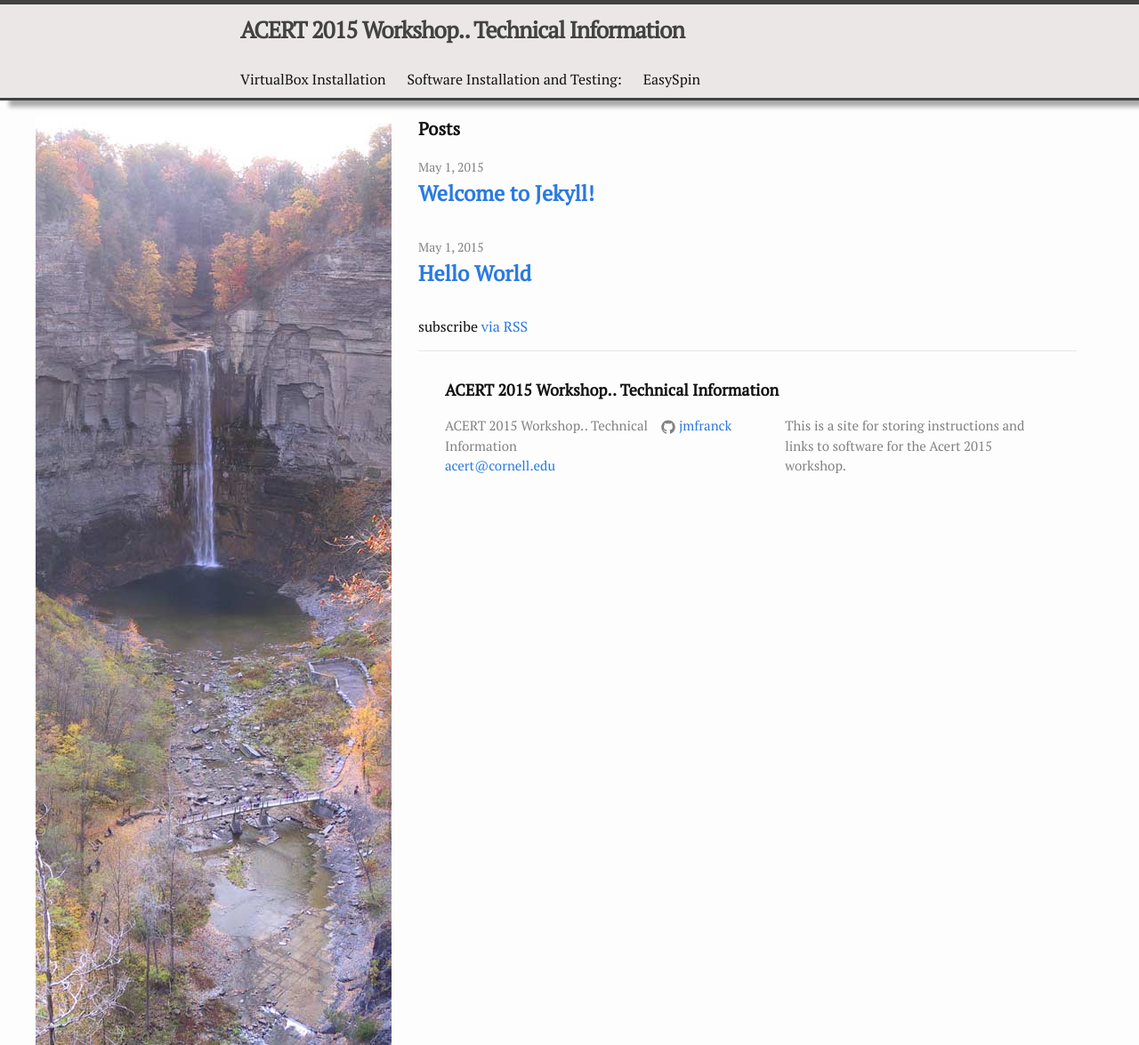
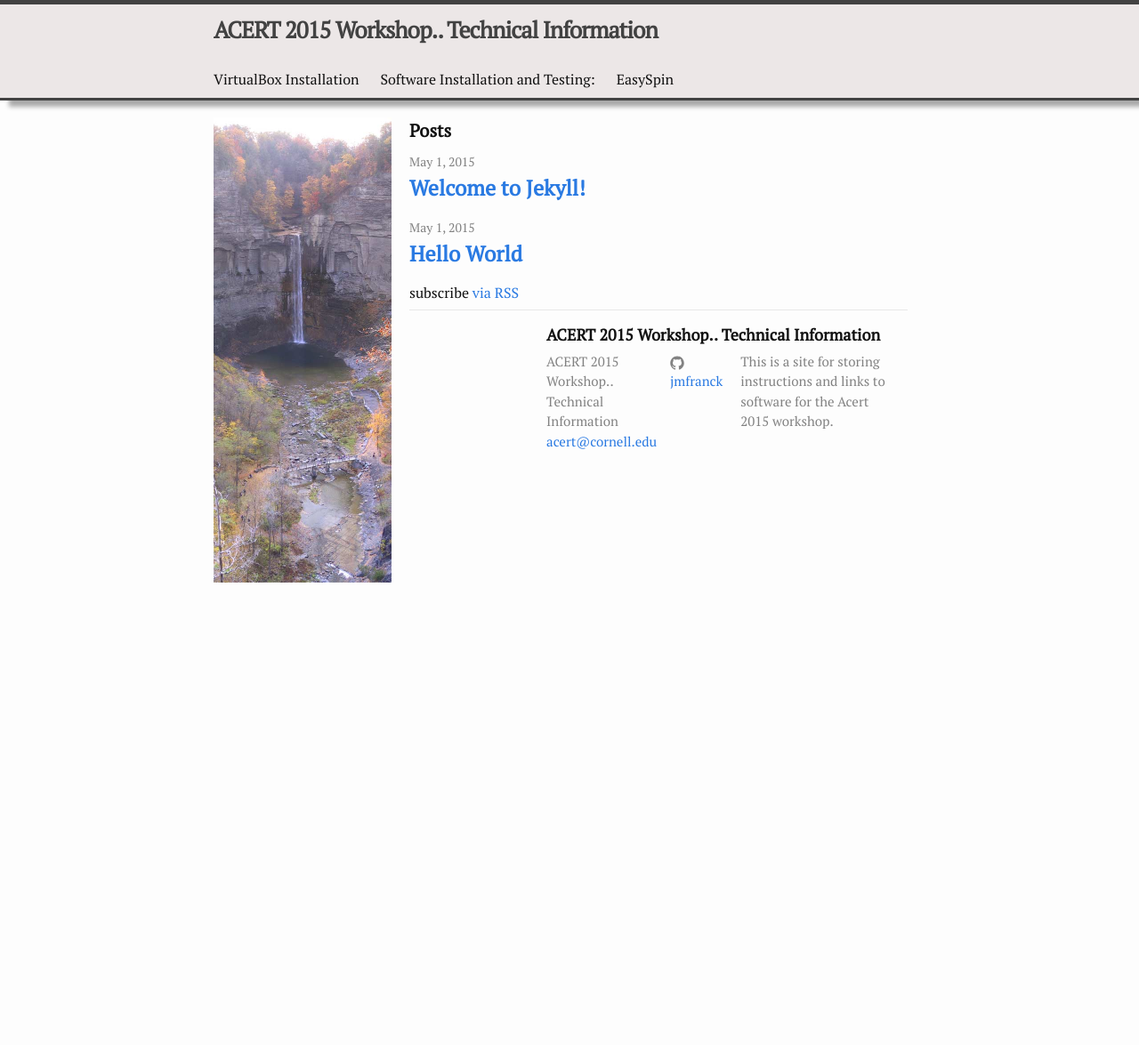
Before and after one commit to jmfranck/acert.github.io, a Jekyll site: the page built from index.html, in a window 1280 px wide and 1175 px high. Shown: the whole window at 89% size. Built offline with Jekyll 4.4.1, drawn with Linux system fonts in a browser that asks for light colours; Markdown is read by kramdown in place of the engine named in the settings.

Commit message:
changed so it hopefully works on mobile

```diff
--- a/_sass/_base.scss
+++ b/_sass/_base.scss
@@ -157,16 +157,15 @@ pre {
  * Wrapper
  */
 .left-wrapper{
-    max-width: -webkit-calc(#{$content-width} - (#{$spacing-unit} * 2));
-    max-width:         calc(#{$content-width} - (#{$spacing-unit} * 2));
+    width: 25%;
     margin-right: auto;
     margin-left: auto;
     z-index: -2;
     float: left;
 }
 .top-wrapper {
-    max-width: -webkit-calc(#{$content-width} - (#{$spacing-unit} * 2));
-    max-width:         calc(#{$content-width} - (#{$spacing-unit} * 2));
+    width: 100%;
+    max-width: #{$content-width};
     margin-right: auto;
     margin-left: auto;
     padding-right: $spacing-unit;
@@ -174,15 +173,14 @@ pre {
     @extend %clearfix;
 
     @include media-query($on-laptop) {
-        max-width: -webkit-calc(#{$content-width} - (#{$spacing-unit}));
-        max-width:         calc(#{$content-width} - (#{$spacing-unit}));
+        width: 100%;
+        max-width: #{$content-width};
         padding-right: $spacing-unit / 2;
         padding-left: $spacing-unit / 2;
     }
 }
 .wrapper {
-    max-width: -webkit-calc(#{$content-width} - (#{$spacing-unit} * 2));
-    max-width:         calc(#{$content-width} - (#{$spacing-unit} * 2));
+    width: #{$right-width - 2*$spacing-unit};
     float: right;
     margin-right: auto;
     margin-left: auto;
--- a/_sass/_layout.scss
+++ b/_sass/_layout.scss
@@ -23,9 +23,7 @@
     font-size: 26px;
     line-height: 56px;
     letter-spacing: -1px;
-    margin-bottom: 0;
-    float: left;
-
+    margin: 0 auto 0;
     &,
     &:visited {
         color: $grey-color-dark;
@@ -33,7 +31,7 @@
 }
 
 .site-nav {
-    float: left;
+    margin: 0 auto 0;
     line-height: 56px;
 
     .menu-icon {
@@ -175,8 +173,8 @@
 .page-content {
     margin: 100px auto 0;
     padding: $spacing-unit 0;
-    width: -webkit-calc(#{$content-width}  + #{$leftimage-width});
-    width:         calc(#{$content-width}  + #{$leftimage-width});
+    width: 100%;
+    max-width: #{$content-width};
 }
 
 .page-heading {
--- a/css/main.scss
+++ b/css/main.scss
@@ -10,7 +10,9 @@ $base-font-size:   16px;
 $small-font-size:  $base-font-size * 0.875;
 $base-line-height: 1.5;
 
-$spacing-unit:     30px;
+$spacing-unit:     2.5%;
+$left-width:       25%;
+$right-width:      75%;
 
 $text-color:       #111;
 $background-color: #fdfdfd;
```
